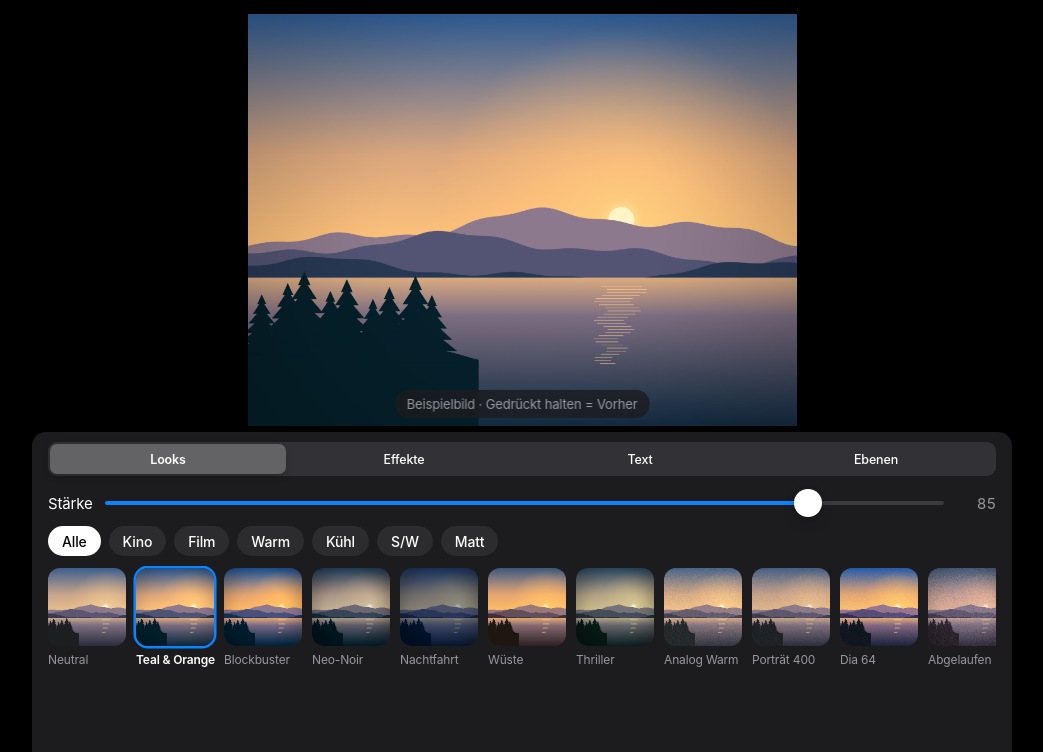
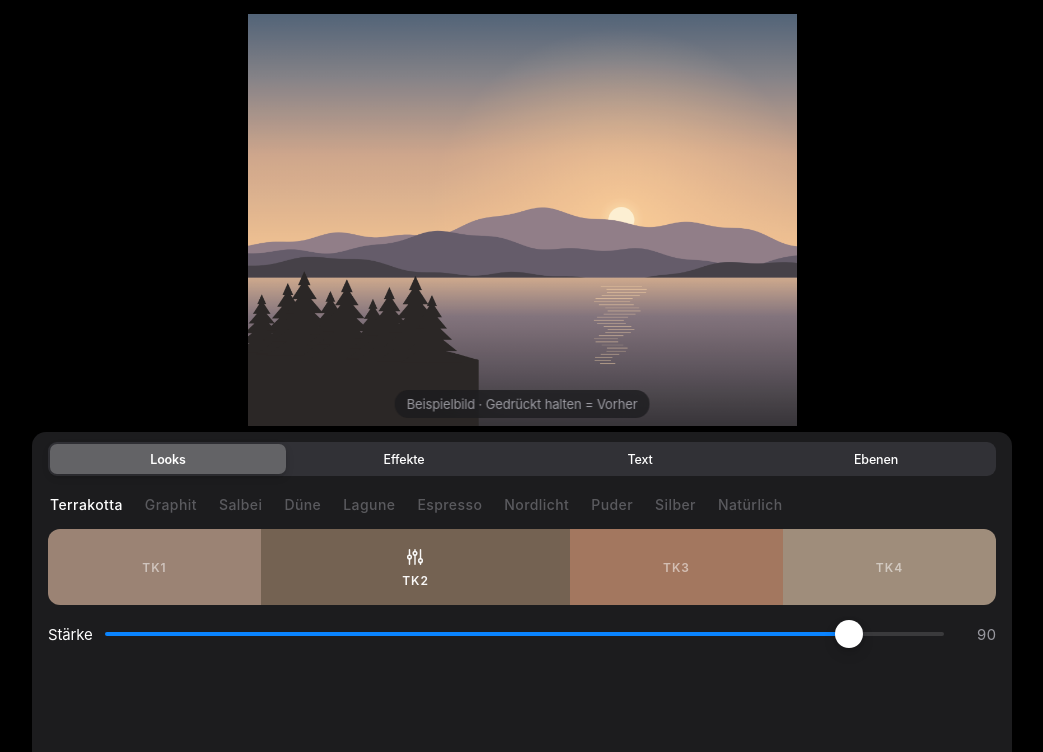
Before and after one commit to descentz111/lichtwerk, a plain HTML site: page index.html in a window 1280 px wide. Shown: the part 48-800 px from the top of the page, without its empty margins (118-1161 px from the left). Drawn offline with Linux system fonts and the light colour scheme.

Commit message:
Looks: 10 Farbfamilien mit je 4 Varianten
Neue, zurückhaltende Looks (Terrakotta, Graphit, Salbei, Düne,
Lagune, Espresso, Nordlicht, Puder, Silber, Natürlich) mit Codes
wie TK2. Looks-Tab mit Familien-Leiste und Farbstreifen; erneuter
Tipp auf die aktive Variante öffnet in Pro die Regler. Shader um
selektive Grün- und Blau-Sättigung erweitert.

Co-Authored-By: Claude Opus 5.5 <noreply@anthropic.com>

```diff
--- a/index.html
+++ b/index.html
@@ -87,6 +87,20 @@ output{font-variant-numeric:tabular-nums;font-size:15px;color:var(--muted);text-
 .chip{flex:none;height:30px;padding:0 14px;border-radius:15px;border:0;background:var(--raise);font-size:14px;font-weight:500;color:var(--fg)}
 .chip[aria-pressed="true"]{background:var(--fg);color:#000}
 
+.fams{display:flex;gap:22px;overflow-x:auto;padding:2px 2px 12px;scrollbar-width:none;margin-top:2px}
+.fams::-webkit-scrollbar{display:none}
+.fam{flex:none;border:0;background:none;padding:4px 0;color:var(--faint);font-size:14px;font-weight:500;letter-spacing:.03em}
+.fam[aria-pressed="true"]{color:var(--fg)}
+.lks{display:flex;align-items:stretch;gap:0;height:76px;border-radius:12px;overflow:hidden;margin-bottom:14px}
+.swc{flex:1;min-width:0;border:0;padding:0;display:flex;flex-direction:column;align-items:center;justify-content:center;gap:5px;position:relative;
+  font-size:12px;font-weight:600;letter-spacing:.08em}
+.swc span{opacity:.55}
+.swc svg{width:22px;height:22px;stroke:currentColor;fill:none;stroke-width:1.6;stroke-linecap:round;display:none}
+.swc[aria-pressed="true"]{flex:1.45}
+.swc[aria-pressed="true"]::after{content:"";position:absolute;inset:0;background:rgba(0,0,0,.28)}
+.swc[aria-pressed="true"] svg{display:block;position:relative;z-index:1}
+.swc[aria-pressed="true"] span{opacity:1;position:relative;z-index:1}
+@media (prefers-reduced-motion:no-preference){ .swc{transition:flex .25s ease} }
 .strip{display:flex;gap:10px;overflow-x:auto;padding:2px 2px 4px;scroll-snap-type:x proximity;scrollbar-width:none}
 .strip::-webkit-scrollbar{display:none}
 .look{flex:none;width:78px;border:0;background:none;padding:0;display:flex;flex-direction:column;gap:6px;scroll-snap-align:start;text-align:center}
@@ -195,9 +209,10 @@ input[type=range]:disabled{opacity:.3}
       <button class="tab pro-only" role="tab" data-tab="mask" aria-selected="false">Maske</button>
     </div>
     <div class="pane" id="p-looks">
+      <div class="fams" id="cats"></div>
+      <div class="lks" id="swatches" hidden></div>
+      <div class="strip" id="strip"></div>
       <div class="amount"><label for="amt">Stärke</label><input type="range" id="amt" min="0" max="1" step="0.01"><output id="amtOut"></output></div>
-      <div class="chips" id="cats"></div>
-      <div class="strip" id="strip"></div>
     </div>
     <div class="pane" id="p-light" hidden></div>
     <div class="pane" id="p-text" hidden></div>
@@ -253,38 +268,65 @@ const $ = s => document.querySelector(s);
 
 /* ---------- Looks ---------- */
 const DEF = {exposure:0,contrast:0,highlights:0,shadows:0,black:0,white:1,mid:1,temp:0,tint:0,saturation:1,vibrance:0,hue:0,
-  shCol:"#2a6f8f",shAmt:0,hiCol:"#f0a050",hiAmt:0,balance:0,fade:0,grain:0,vig:0,lut:"",lutName:"",lutAmt:1};
-
+  shCol:"#2a6f8f",shAmt:0,hiCol:"#f0a050",hiAmt:0,balance:0,fade:0,grain:0,vig:0,lut:"",lutName:"",lutAmt:1,gSat:1,bSat:1};
+
+/* Farbfamilien: je 4 Varianten. 1 = dezent, 2 = Standard, 3 = kräftig/moody, 4 = Abwandlung */
+const FAMILIES = [
+  {key:"tk", name:"Terrakotta", code:"TK", vars:[
+    {temp:.18,tint:.04,saturation:.85,contrast:.1,fade:.2,shCol:"#4a3328",shAmt:.3,hiCol:"#f2d6b8",hiAmt:.25,gSat:.6,bSat:.75,hue:-3},
+    {temp:.26,saturation:.8,fade:.28,contrast:.08,shCol:"#4a3328",shAmt:.4,hiCol:"#f2d6b8",hiAmt:.32,gSat:.5,bSat:.65,black:.02,hue:-3},
+    {temp:.32,tint:.08,saturation:.9,contrast:.22,exposure:-.08,shCol:"#3d2418",shAmt:.5,hiCol:"#f5c9a0",hiAmt:.35,gSat:.45,bSat:.6,vig:.15,hue:-4},
+    {temp:.2,saturation:.7,fade:.35,exposure:.08,hiCol:"#f0dcc6",hiAmt:.3,shCol:"#5a4636",shAmt:.25,gSat:.55,bSat:.7}]},
+  {key:"gr", name:"Graphit", code:"GR", vars:[
+    {saturation:.82,contrast:.12,exposure:-.1,shCol:"#2e3b48",shAmt:.35,hiCol:"#e9e4dc",hiAmt:.12,fade:.12,gSat:.7,bSat:.85},
+    {saturation:.72,contrast:.2,exposure:-.22,shCol:"#2e3b48",shAmt:.45,hiCol:"#e9e4dc",hiAmt:.12,fade:.15,vig:.15,gSat:.65,bSat:.8},
+    {saturation:.6,contrast:.28,exposure:-.35,black:.02,mid:.92,shCol:"#26323e",shAmt:.55,hiCol:"#e4ded6",hiAmt:.1,vig:.25,gSat:.6,bSat:.75},
+    {temp:-.15,saturation:.7,shCol:"#25405a",shAmt:.5,hiCol:"#dfe6ea",hiAmt:.2,fade:.1,contrast:.12,gSat:.65}]},
+  {key:"sb", name:"Salbei", code:"SB", vars:[
+    {tint:-.12,temp:-.05,saturation:.8,fade:.15,contrast:.1,shCol:"#2f4a40",shAmt:.35,hiCol:"#ece7d6",hiAmt:.15,gSat:.75,bSat:.7},
+    {tint:-.18,saturation:.75,fade:.22,shCol:"#29463c",shAmt:.45,hiCol:"#e8e2cc",hiAmt:.2,exposure:-.05,gSat:.75,bSat:.65},
+    {tint:-.22,temp:-.1,saturation:.68,contrast:.22,exposure:-.15,shCol:"#1f3c34",shAmt:.55,hiCol:"#e4e0cc",hiAmt:.15,vig:.2,gSat:.85,bSat:.6},
+    {tint:-.1,temp:.1,saturation:.78,fade:.28,hiCol:"#efe3c4",hiAmt:.3,shCol:"#3a4a3a",shAmt:.3,gSat:.7,bSat:.7}]},
+  {key:"dn", name:"Düne", code:"DN", vars:[
+    {temp:.12,exposure:.1,contrast:-.05,saturation:.85,fade:.18,hiCol:"#f6e6cf",hiAmt:.3,shCol:"#7a6a5a",shAmt:.2,bSat:.8,gSat:.7},
+    {temp:.18,exposure:.15,contrast:-.1,saturation:.78,fade:.25,highlights:-.15,hiCol:"#f6e6cf",hiAmt:.38,shCol:"#7a6a5a",shAmt:.25,bSat:.75,gSat:.65},
+    {temp:.22,tint:.05,exposure:.05,contrast:.12,saturation:.88,hiCol:"#f4d7b0",hiAmt:.4,shCol:"#6a4e3a",shAmt:.3,gSat:.6,bSat:.75},
+    {temp:.08,exposure:.2,contrast:-.15,saturation:.65,fade:.3,hiCol:"#f3ece2",hiAmt:.2,shCol:"#857a70",shAmt:.15,gSat:.6}]},
+  {key:"lg", name:"Lagune", code:"LG", vars:[
+    {contrast:.15,saturation:.92,shCol:"#1d5560",shAmt:.35,hiCol:"#f3c9a0",hiAmt:.22,bSat:1.1,gSat:.75,hue:4},
+    {contrast:.22,saturation:.95,temp:.03,shCol:"#1d5560",shAmt:.48,hiCol:"#f3c9a0",hiAmt:.3,gSat:.65,bSat:1.05,fade:.08,hue:4},
+    {contrast:.3,exposure:-.12,saturation:.88,shCol:"#123f4a",shAmt:.6,hiCol:"#f0b888",hiAmt:.35,vig:.2,gSat:.6,bSat:1.0,hue:5},
+    {contrast:.12,saturation:.8,fade:.2,shCol:"#2a6068",shAmt:.4,hiCol:"#f1dcc0",hiAmt:.25,gSat:.7}]},
+  {key:"es", name:"Espresso", code:"ES", vars:[
+    {temp:.15,contrast:.25,saturation:.85,exposure:-.12,shCol:"#2b1c14",shAmt:.4,hiCol:"#e9c9a4",hiAmt:.2,gSat:.6,bSat:.8},
+    {temp:.22,contrast:.32,saturation:.8,exposure:-.2,shCol:"#2b1c14",shAmt:.5,hiCol:"#e9c9a4",hiAmt:.28,vig:.2,gSat:.5,bSat:.7},
+    {temp:.25,tint:.05,contrast:.4,saturation:.75,exposure:-.3,mid:.92,shCol:"#24150e",shAmt:.6,hiCol:"#e6c098",hiAmt:.3,vig:.3,gSat:.45,bSat:.65},
+    {temp:.18,contrast:.18,saturation:.7,fade:.18,exposure:-.1,shCol:"#33241a",shAmt:.35,hiCol:"#e6d2bb",hiAmt:.25,gSat:.55}]},
+  {key:"nl", name:"Nordlicht", code:"NL", vars:[
+    {temp:-.15,contrast:.1,saturation:.85,exposure:.05,shCol:"#2c3e52",shAmt:.3,hiCol:"#eef3f6",hiAmt:.15,gSat:.8},
+    {temp:-.25,saturation:.78,contrast:.18,shCol:"#2c3e52",shAmt:.42,hiCol:"#eef3f6",hiAmt:.2,fade:.08,gSat:.75},
+    {temp:-.32,tint:.04,saturation:.7,contrast:.25,exposure:-.12,shCol:"#1c2f45",shAmt:.55,hiCol:"#e6eef4",hiAmt:.15,vig:.2,gSat:.7},
+    {temp:-.1,saturation:.65,fade:.25,exposure:.12,contrast:-.05,hiCol:"#f1f4f5",hiAmt:.2,shCol:"#4a5866",shAmt:.25,gSat:.7}]},
+  {key:"pd", name:"Puder", code:"PD", vars:[
+    {tint:.1,temp:.06,saturation:.78,fade:.25,exposure:.1,contrast:-.08,hiCol:"#f7d9d2",hiAmt:.3,shCol:"#7d6a78",shAmt:.2,gSat:.7},
+    {tint:.15,saturation:.72,fade:.32,exposure:.15,contrast:-.12,hiCol:"#f7d9d2",hiAmt:.38,shCol:"#7d6a78",shAmt:.28,gSat:.65},
+    {tint:.08,temp:-.05,saturation:.7,fade:.3,hiCol:"#e9dcef",hiAmt:.3,shCol:"#6c7a8c",shAmt:.3,gSat:.7},
+    {tint:.12,temp:.12,saturation:.8,fade:.22,hiCol:"#f8dcc4",hiAmt:.35,exposure:.08,shCol:"#806a66",shAmt:.2,gSat:.7}]},
+  {key:"sl", name:"Silber", code:"SL", vars:[
+    {saturation:0,contrast:.2,fade:.08},
+    {saturation:0,contrast:.42,exposure:-.08,vig:.2,grain:.2},
+    {saturation:0,contrast:.15,fade:.25,shCol:"#4a3a32",shAmt:.35,hiCol:"#efe4d4",hiAmt:.25,grain:.15},
+    {saturation:0,contrast:.3,shCol:"#2a3a48",shAmt:.35,hiCol:"#e6ecef",hiAmt:.12,grain:.15}]},
+  {key:"nt", name:"Natürlich", code:"NT", vars:[
+    {},
+    {contrast:.1,vibrance:.15,highlights:-.1,shadows:.08},
+    {temp:.08,vibrance:.12,contrast:.06},
+    {fade:.1,contrast:-.05,saturation:.92}]},
+];
 const LOOKS = [
-  ["neutral","Neutral","Alle",{}],
-  ["tealorange","Teal & Orange","Kino",{contrast:.25,saturation:1.08,shCol:"#1f6f86",shAmt:.6,hiCol:"#ffa860",hiAmt:.45,temp:.05,vig:.25}],
-  ["blockbuster","Blockbuster","Kino",{contrast:.45,saturation:1.15,shCol:"#0f5a78",shAmt:.85,hiCol:"#ff9a4a",hiAmt:.6,black:.0,highlights:-.2,vig:.35}],
-  ["neonoir","Neo-Noir","Kino",{saturation:.55,contrast:.5,shCol:"#0d4d5c",shAmt:.7,hiCol:"#d8e8e0",hiAmt:.2,exposure:-.2,vig:.45}],
-  ["nachtfahrt","Nachtfahrt","Kino",{temp:-.6,exposure:-.55,saturation:.65,contrast:.25,shCol:"#0a2a5a",shAmt:.7,hiCol:"#a8c8ff",hiAmt:.25,vig:.4}],
-  ["wueste","Wüste","Kino",{temp:.45,tint:.05,contrast:.35,saturation:.9,hiCol:"#ffc870",hiAmt:.55,shCol:"#5a3a1a",shAmt:.35,highlights:-.15}],
-  ["thriller","Thriller","Kino",{tint:-.3,saturation:.7,contrast:.35,shCol:"#1d4a3c",shAmt:.6,hiCol:"#d8e0b0",hiAmt:.25,exposure:-.15,vig:.4}],
-  ["analog","Analog Warm","Film",{temp:.25,fade:.25,contrast:.15,saturation:.9,shCol:"#3a4f5a",shAmt:.3,hiCol:"#ffd8a0",hiAmt:.3,black:.03,grain:.35}],
-  ["portrait400","Porträt 400","Film",{temp:.12,tint:.06,saturation:.82,contrast:.08,fade:.18,hiCol:"#ffd9c0",hiAmt:.3,shCol:"#4a5a6a",shAmt:.2,grain:.25,highlights:-.15}],
-  ["dia","Dia 64","Film",{contrast:.4,saturation:1.25,vibrance:.2,temp:.08,shCol:"#20304a",shAmt:.3,black:0,highlights:-.1,grain:.2}],
-  ["abgelaufen","Abgelaufen","Film",{tint:.3,fade:.45,saturation:.75,hue:-6,hiCol:"#ffd0b0",hiAmt:.4,shCol:"#5a2a4a",shAmt:.35,grain:.5,vig:.3}],
-  ["cross","Cross-Process","Film",{contrast:.4,saturation:1.3,shCol:"#2a5a9a",shAmt:.45,hiCol:"#f0f070",hiAmt:.5,tint:-.12,grain:.25}],
-  ["siebziger","70er","Film",{temp:.3,tint:.1,fade:.35,saturation:.8,hue:4,hiCol:"#ffb070",hiAmt:.35,shCol:"#6a3a3a",shAmt:.3,grain:.4,vig:.25}],
-  ["goldenestunde","Goldene Stunde","Warm",{temp:.45,tint:.08,saturation:1.15,hiCol:"#ffc070",hiAmt:.5,shCol:"#5a3a6a",shAmt:.2,exposure:.1}],
-  ["pfirsich","Pfirsich","Warm",{temp:.2,tint:.18,fade:.2,saturation:.95,hiCol:"#ffc8a8",hiAmt:.45,exposure:.12,contrast:-.05}],
-  ["herbst","Herbst","Warm",{temp:.35,hue:-8,saturation:1.1,contrast:.25,shCol:"#4a2a1a",shAmt:.4,hiCol:"#ffb060",hiAmt:.35,vig:.25}],
-  ["abendrot","Abendrot","Warm",{temp:.55,tint:.25,saturation:1.2,contrast:.2,hiCol:"#ff8a5a",hiAmt:.5,shCol:"#3a1a4a",shAmt:.4}],
-  ["nordisch","Nordisch","Kühl",{temp:-.3,saturation:.7,contrast:.1,fade:.15,exposure:.1,shCol:"#30485a",shAmt:.35,highlights:-.1}],
-  ["eisblau","Eisblau","Kühl",{temp:-.5,tint:.05,saturation:.8,contrast:.2,shCol:"#1c3a66",shAmt:.5,hiCol:"#d8ecff",hiAmt:.3,exposure:.08}],
-  ["nebelmorgen","Nebelmorgen","Kühl",{temp:-.15,fade:.5,saturation:.65,contrast:-.2,exposure:.15,shCol:"#7890a0",shAmt:.4}],
-  ["moosgruen","Moosgrün","Kühl",{temp:-.1,tint:-.2,saturation:.75,contrast:.2,shCol:"#1d4a3c",shAmt:.55,hiCol:"#e8dcb0",hiAmt:.25,exposure:-.15,fade:.15,vig:.3}],
-  ["noir","Noir","S/W",{saturation:0,contrast:.55,mid:.95,black:.0,vig:.4,grain:.3}],
-  ["silber","Silber","S/W",{saturation:0,contrast:.1,fade:.2,exposure:.1,highlights:-.2,shadows:.15,grain:.2}],
-  ["selen","Selen","S/W",{saturation:0,contrast:.3,shCol:"#5a3048",shAmt:.5,hiCol:"#f0e0c8",hiAmt:.35,grain:.25}],
-  ["hart","Hartes S/W","S/W",{saturation:0,contrast:.9,black:0,white:1.08,grain:.45,vig:.3}],
-  ["matt","Matt","Matt",{fade:.55,contrast:-.15,saturation:.85,black:.06}],
-  ["pastell","Pastell","Matt",{saturation:.72,fade:.4,exposure:.18,contrast:-.12,hiCol:"#ffd0e0",hiAmt:.35,shCol:"#a0c8e0",shAmt:.3}],
-  ["bleach","Bleach Bypass","Matt",{saturation:.42,contrast:.55,white:1.05,fade:.05,grain:.2}],
-].map(([key,name,cat,p]) => ({key,name,cat,p}));
+  {key:"neutral", name:"Neutral", cat:"-", p:{}},
+  ...FAMILIES.flatMap(f => f.vars.map((p, i) => ({key:f.key + (i+1), code:f.code + (i+1), fam:f.key, name:`${f.name} ${f.code}${i+1}`, cat:f.name, p}))),
+];
 
 const store = {
   get(k,d){ try{ const v = localStorage.getItem(k); return v ? JSON.parse(v) : d; }catch{ return d; } },
@@ -307,7 +349,7 @@ precision mediump float;
 varying vec2 v;
 uniform sampler2D src; uniform sampler2D lut; uniform sampler2D mask; uniform float uHasMask;
 uniform vec2 uRes;
-uniform float uAmount,uExp,uCon,uSat,uVib,uTemp,uTint,uHue,uBlack,uMid,uWhite,uSh,uHi,uFade,uShA,uHiA,uBal,uLutA,uLutN,uGrain,uVig;
+uniform float uAmount,uExp,uCon,uSat,uVib,uTemp,uTint,uHue,uBlack,uMid,uWhite,uSh,uHi,uFade,uShA,uHiA,uBal,uLutA,uLutN,uGrain,uVig,uGSat,uBSat;
 uniform vec3 uShC,uHiC;
 float luma(vec3 c){return dot(c,vec3(.2126,.7152,.0722));}
 vec3 hueRot(vec3 c,float a){vec3 k=vec3(.57735);float ca=cos(a);return c*ca+cross(k,c)*sin(a)+k*dot(k,c)*(1.-ca);}
@@ -327,6 +369,14 @@ void main(){
   vec3 s=c*c*(3.-2.*c);
   c= uCon>=0. ? mix(c,s,uCon) : mix(c,vec3(.5),-uCon*.5);
   c=hueRot(c,uHue);
+  { float mx0=max(c.r,max(c.g,c.b)), mn0=min(c.r,min(c.g,c.b)), d0=mx0-mn0;
+    if(d0>.0001){
+      float h = mx0==c.r ? mod((c.g-c.b)/d0,6.) : (mx0==c.g ? (c.b-c.r)/d0+2. : (c.r-c.g)/d0+4.); h/=6.;
+      float wg = smoothstep(.10,.20,h)*(1.-smoothstep(.42,.50,h));
+      float wb = smoothstep(.44,.52,h)*(1.-smoothstep(.72,.80,h));
+      float lq = luma(c);
+      c = mix(vec3(lq), c, 1. + (uGSat-1.)*wg + (uBSat-1.)*wb);
+    } }
   l=luma(c); float mx=max(c.r,max(c.g,c.b)), mn=min(c.r,min(c.g,c.b));
   c=mix(vec3(l),c,uSat*(1.+uVib*(1.-(mx-mn))));
   l=clamp(luma(c),0.,1.);
@@ -426,7 +476,7 @@ class Renderer {
       f("uAmount",L.amount); f("uExp",p.exposure); f("uCon",p.contrast); f("uSat",p.saturation); f("uVib",p.vibrance);
       f("uTemp",p.temp); f("uTint",p.tint); f("uHue",p.hue*Math.PI/180); f("uBlack",p.black); f("uMid",p.mid); f("uWhite",p.white);
       f("uSh",p.shadows); f("uHi",p.highlights); f("uFade",p.fade); f("uShA",p.shAmt); f("uHiA",p.hiAmt); f("uBal",p.balance);
-      f("uGrain",p.grain); f("uVig",p.vig);
+      f("uGrain",p.grain); f("uVig",p.vig); f("uGSat",p.gSat ?? 1); f("uBSat",p.bSat ?? 1);
       f("uLutA",lt ? p.lutAmt : 0); f("uLutN",lt ? lt.size : 2);
       gl.uniform3fv(u.uShC,hex3(p.shCol)); gl.uniform3fv(u.uHiC,hex3(p.hiCol));
       gl.drawArrays(gl.TRIANGLE_STRIP,0,4);
@@ -443,8 +493,8 @@ const mkLayer = (key, amount=1) => { const lk = lookByKey(key) || LOOKS[0];
 
 const S = {
   source:null, isDemo:true, fileName:"lichtwerk",
-  layers:[mkLayer("tealorange",.85)], sel:null,
-  cat:"Alle", tab:"looks", showOrig:false,
+  layers:[mkLayer("tk2",.9)], sel:null,
+  cat:"Terrakotta", tab:"looks", showOrig:false,
   undo:[], redo:[], last:null,
   masks:{}, pro:false, brush:{erase:true, size:12, soft:.6, flow:.6, show:true}, brushAt:null
 };
@@ -1402,20 +1452,59 @@ document.querySelectorAll(".tab").forEach(t => t.onclick = () => openTab(t.datas
 const amt = $("#amt");
 amt.oninput = () => { const L = colorTarget(); if(!L) return; L.amount = +amt.value; $("#amtOut").textContent = Math.round(L.amount*100); changed(false); };
 
+const famByName = n => FAMILIES.find(f => f.name === n) || null;
 function buildCats(){
-  const cats = [...(setups.length ? ["Setups"] : []), "Alle", ...(customLooks.length ? ["Eigene"] : []), "Kino","Film","Warm","Kühl","S/W","Matt"];
-  if(!cats.includes(S.cat)) S.cat = "Alle";
+  const names = [...(setups.length ? ["Setups"] : []), ...(customLooks.length ? ["Eigene"] : []), ...FAMILIES.map(f => f.name)];
+  if(!names.includes(S.cat)){ const L = colorTarget(), lk = L && lookByKey(L.look); S.cat = (lk && famByName(lk.cat)) ? lk.cat : FAMILIES[0].name; }
   const box = $("#cats"); box.replaceChildren();
-  for(const c of cats){
-    const b = document.createElement("button"); b.className = "chip"; b.textContent = c;
-    b.setAttribute("aria-pressed", c === S.cat);
-    b.onclick = () => { S.cat = c; buildCats(); buildStrip(); };
+  for(const n of names){
+    const b = document.createElement("button"); b.className = "fam"; b.textContent = n;
+    b.setAttribute("aria-pressed", n === S.cat);
+    b.onclick = () => { S.cat = n; buildCats(); buildStrip(); };
     box.append(b);
   }
+  const on = box.querySelector('[aria-pressed="true"]');
+  if(on) box.scrollLeft = Math.max(0, on.offsetLeft - box.clientWidth/2 + on.offsetWidth/2);
+}
+const swatchCache = {}; let SWR = null;
+function swatchColor(lk){
+  if(swatchCache[lk.key]) return swatchCache[lk.key];
+  if(!SWR){
+    SWR = new Renderer(document.createElement("canvas"));
+    const c = document.createElement("canvas"); c.width = 48; c.height = 4;
+    const x = c.getContext("2d"), g = x.createLinearGradient(0, 0, 48, 0);
+    g.addColorStop(0, "#3c3a38"); g.addColorStop(1, "#d6d2ce"); x.fillStyle = g; x.fillRect(0, 0, 48, 4);
+    SWR.setSource(c);
+  }
+  SWR.render([{on:true, amount:1, p:{...DEF, ...lk.p, grain:0, vig:0}}]);
+  const gl = SWR.gl, px = new Uint8Array(48*4*4); gl.readPixels(0, 0, 48, 4, gl.RGBA, gl.UNSIGNED_BYTE, px);
+  let r = 0, g = 0, b = 0; for(let i = 0; i < px.length; i += 4){ r += px[i]; g += px[i+1]; b += px[i+2]; }
+  const n = px.length/4; r /= n; g /= n; b /= n;
+  const l = .2126*r + .7152*g + .0722*b, k = 2.4;            // exaggerate the tint so families read apart
+  const c = [r, g, b].map(v => Math.round(Math.max(0, Math.min(255, l + (v - l)*k))));
+  return swatchCache[lk.key] = {css:`rgb(${c[0]},${c[1]},${c[2]})`, dark: l < 150};
+}
+const SLIDERS_ICON = '<svg viewBox="0 0 24 24"><path d="M6 4v6M6 14v6M12 4v2M12 10v10M18 4v10M18 18v2"/><circle cx="6" cy="12" r="2"/><circle cx="12" cy="8" r="2"/><circle cx="18" cy="16" r="2"/></svg>';
+function buildSwatches(fam){
+  const box = $("#swatches"); box.replaceChildren();
+  const L = colorTarget();
+  fam.vars.forEach((_, i) => {
+    const lk = lookByKey(fam.key + (i+1)), sw = swatchColor(lk);
+    const b = document.createElement("button"); b.className = "swc";
+    b.style.background = sw.css; b.style.color = sw.dark ? "rgba(255,255,255,.95)" : "rgba(20,18,16,.9)";
+    const on = !!L && L.look === lk.key; b.setAttribute("aria-pressed", on);
+    b.setAttribute("aria-label", lk.name);
+    b.innerHTML = SLIDERS_ICON; const sp = document.createElement("span"); sp.textContent = lk.code; b.append(sp);
+    b.onclick = () => { if(on && S.pro){ openTab("adjust"); return; } applyLook(lk.key); };
+    box.append(b);
+  });
 }
 function buildStrip(){
   const box = $("#strip"); box.replaceChildren();
   $("#p-looks .amount").hidden = S.cat === "Setups";
+  const fam = famByName(S.cat);
+  $("#swatches").hidden = !fam; box.hidden = !!fam;
+  if(fam){ buildSwatches(fam); return; }
   if(S.cat === "Setups"){
     for(const st of setups){
       const wrap = document.createElement("div"); wrap.className = "lw";
@@ -1454,7 +1543,8 @@ function applyLook(key){
   if(!L){ L = mkLayer(key, 1); S.layers.splice(firstTextIdx(), 0, L); }
   else { L.look = lk.key; L.name = lk.name; L.p = {...DEF, ...lk.p}; }
   S.sel = L.id;
-  document.querySelectorAll(".look").forEach(b => b.setAttribute("aria-pressed", b.querySelector("canvas").dataset.key === key));
+  if(famByName(S.cat)) buildSwatches(famByName(S.cat));
+  else document.querySelectorAll("#strip .look").forEach(b => { const c = b.querySelector("canvas"); if(c) b.setAttribute("aria-pressed", c.dataset.key === key); });
   changed(false); syncAmount();
 }
 let syncAmount = function(){
@@ -1536,7 +1626,7 @@ const CTLS = [
   ["exposure","Belichtung",-2,2,.01],["contrast","Kontrast",-1,1,.01],["highlights","Lichter",-1,1,.01],["shadows","Tiefen",-1,1,.01],
   ["black","Schwarzwert",0,.3,.005],["white","Weißpunkt",.6,1.4,.01],["mid","Mitteltöne",.5,2,.01],
   ["h","Farbe"],
-  ["temp","Temperatur",-1,1,.01],["tint","Tönung",-1,1,.01],["saturation","Sättigung",0,2,.01],["vibrance","Dynamik",-1,1,.01],["hue","Farbton",-180,180,1],
+  ["temp","Temperatur",-1,1,.01],["tint","Tönung",-1,1,.01],["saturation","Sättigung",0,2,.01],["vibrance","Dynamik",-1,1,.01],["hue","Farbton",-180,180,1],["gSat","Grün-Sättigung",0,2,.01],["bSat","Blau-Sättigung",0,2,.01],
   ["h","Split-Toning"],
   ["shCol","Tiefen-Farbe","color"],["shAmt","Tiefen-Stärke",0,1,.01],["hiCol","Lichter-Farbe","color"],["hiAmt","Lichter-Stärke",0,1,.01],["balance","Balance",-1,1,.01],
   ["h","Film"],
--- a/sw.js
+++ b/sw.js
@@ -1,5 +1,5 @@
 // Offline cache: app shell first, fonts cached as they are used.
-const CACHE = "lichtwerk-v6";
+const CACHE = "lichtwerk-v7";
 const SHELL = ["./", "index.html", "manifest.webmanifest", "icon-180.png", "icon-192.png", "icon-512.png",
   ...["sonne","flare","leck","prisma","nebel","dunst","rauch","staub","regen","schnee"].flatMap(n => [`overlays/${n}.jpg`, `overlays/${n}-thumb.jpg`])];
 self.addEventListener("install", e => { e.waitUntil(caches.open(CACHE).then(c => c.addAll(SHELL)).then(() => self.skipWaiting())); });
```
